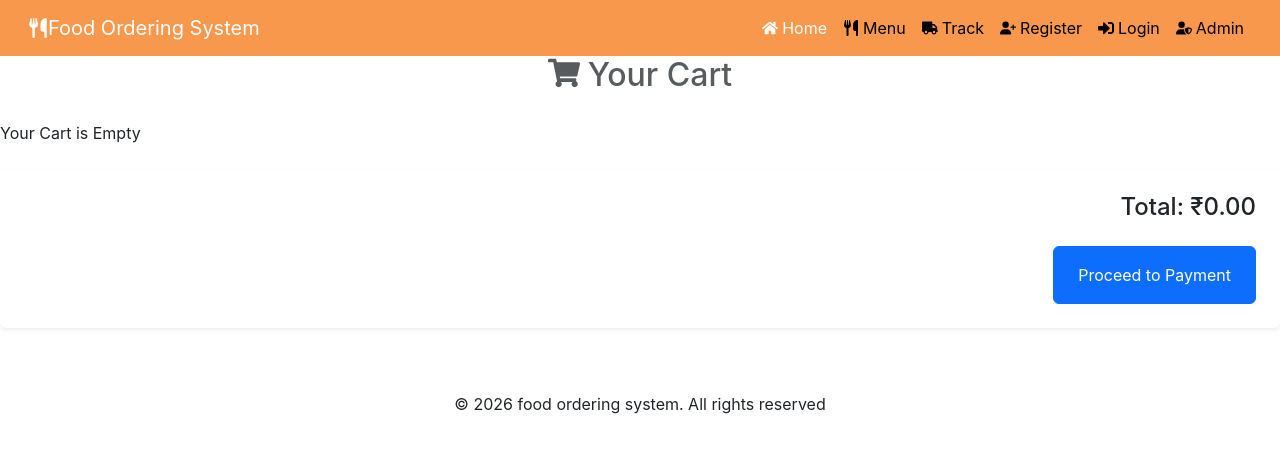
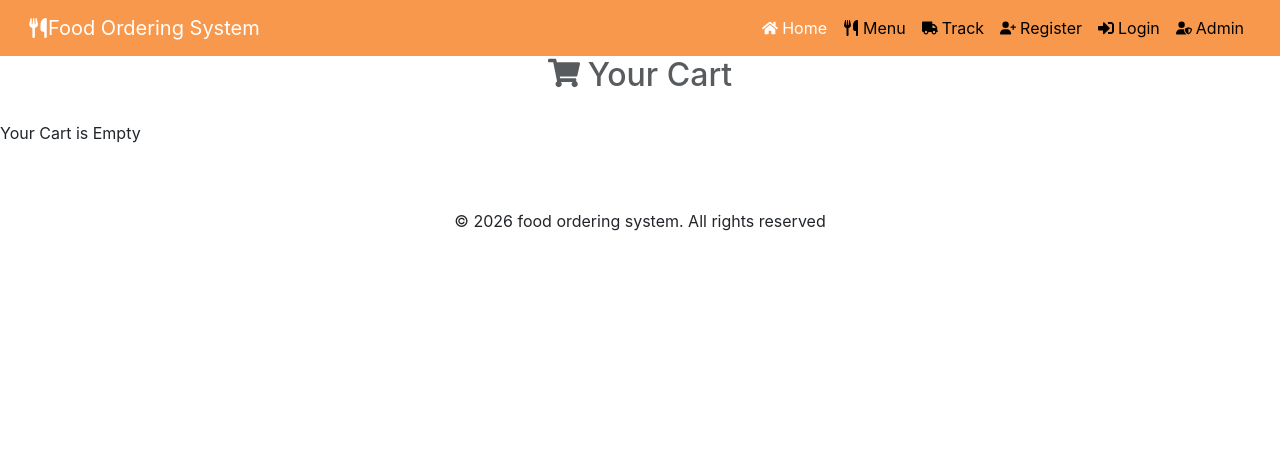
Before and after one commit to Rupesh933/Food_Ordering_System, a React (Create React App) app in the folder frontend/: page /cart in a window 1280 px wide. Shown: the top 452 px of the page. Built offline with nearby package versions, Linux system fonts and the light colour scheme.

Commit message:
fix in Cart.jsx (proceed to payment)

```diff
--- a/frontend/src/pages/Cart.jsx
+++ b/frontend/src/pages/Cart.jsx
@@ -3,7 +3,7 @@ import PublicLayout from "../Component/PublicLayout";
 import { toast, ToastContainer } from "react-toastify";
 import "react-toastify/dist/ReactToastify.css";
 import { FaMinus, FaPlus, FaShoppingCart, FaTrash } from "react-icons/fa";
-import { Navigate, useNavigate } from "react-router-dom";
+import { useNavigate } from "react-router-dom";
 
 const Cart = () => {
   const userId = localStorage.getItem("userId");
@@ -175,7 +175,8 @@ const Cart = () => {
             ))}
           </div>
         )}
-        <div className="card p-4 mt-4 shadow-sm border-0">
+        {cartItem.length > 0 && (
+          <div className="card p-4 mt-4 shadow-sm border-0">
           <h4 className="text-end">Total: ₹{grandTotal.toFixed(2)}</h4>
           <div className="text-end">
             <button
@@ -185,7 +186,8 @@ const Cart = () => {
               Proceed to Payment
             </button>
           </div>
-        </div>
+          </div>
+        )}
       </div>
     </PublicLayout>
   );
```
Also changed, not shown: 1 other file (tests, documents, lock files or other folders).
